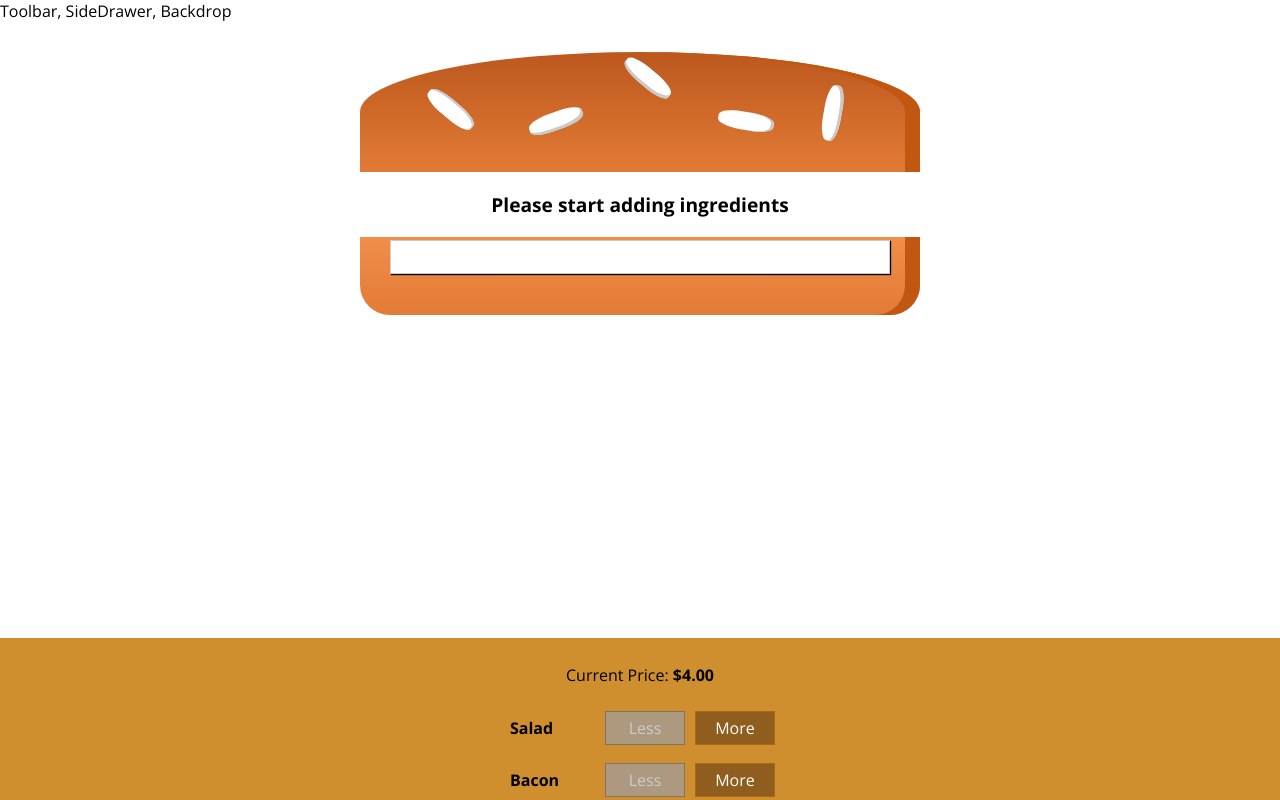
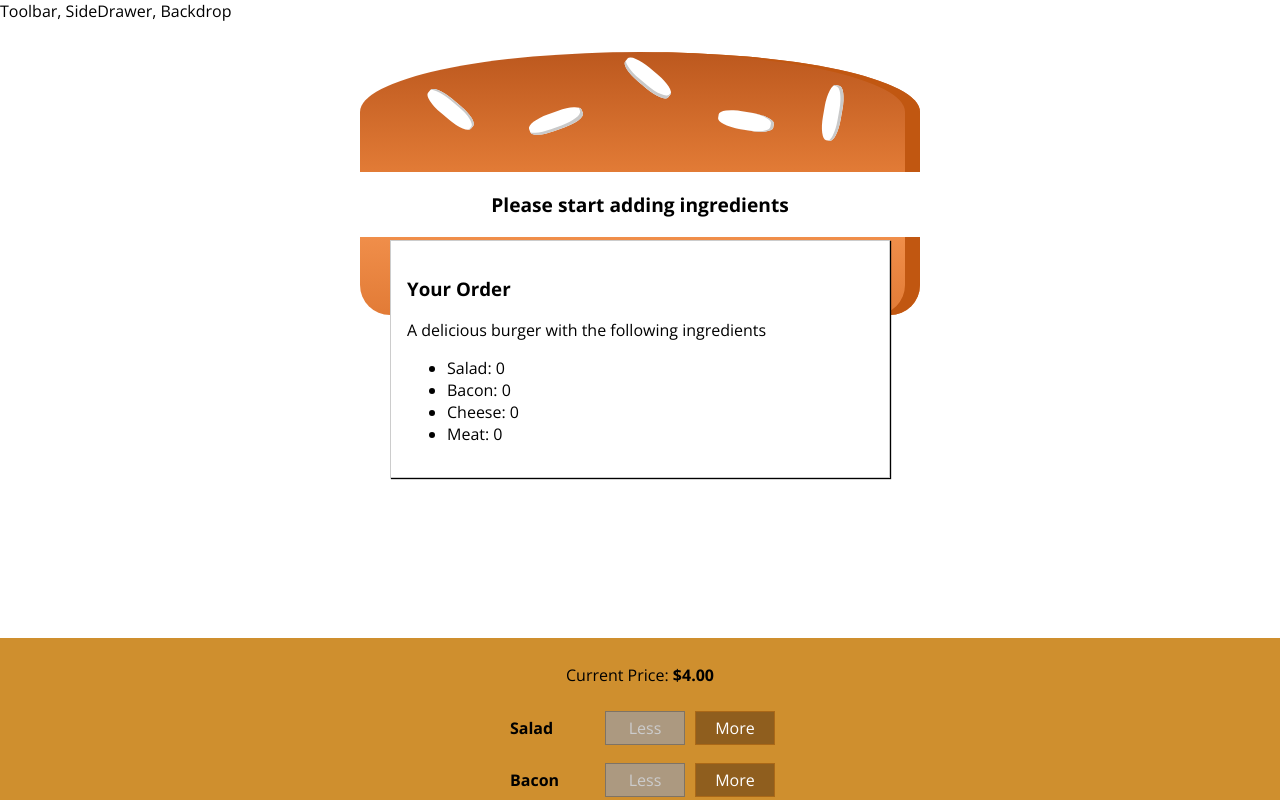
Before and after one commit to dwyfrequency/burgerbuilder, a React (Create React App) app: page / in a window 1280 px wide. Shown: the top 800 px of the page. Built offline with nearby package versions, Linux system fonts and the light colour scheme.

Commit message:
Creating the Order Summary Modal final

```diff
--- a/src/components/Burger/OrderSummary/OrderSummary.js
+++ b/src/components/Burger/OrderSummary/OrderSummary.js
@@ -4,8 +4,8 @@ import Aux from "../../../hoc/Aux";
 const OrderSummary = props => {
   const ingredientSummary = Object.keys(props.ingredients).map(igKey => {
     return (
-      <li>
-        <span style={{ textTransform: "capitalize" }}>{igKey}</span>:
+      <li key={igKey}>
+        <span style={{ textTransform: "capitalize" }}>{igKey}: </span>
         {props.ingredients[igKey]}
       </li>
     );
@@ -18,3 +18,5 @@ const OrderSummary = props => {
     </Aux>
   );
 };
+
+export default OrderSummary;
--- a/src/containers/BurgerBuilder/BurgerBuilder.js
+++ b/src/containers/BurgerBuilder/BurgerBuilder.js
@@ -3,6 +3,7 @@ import Aux from "../../hoc/Aux";
 import Burger from "../../components/Burger/Burger";
 import BuildControls from "../../components/Burger/BuildControls/BuildControls";
 import Modal from "../../components/UI/Modal/Modal";
+import OrderSummary from "../../components/Burger/OrderSummary/OrderSummary";
 
 const INGREDIENT_PRICES = {
   salad: 0.5,
@@ -76,7 +77,9 @@ class BurgerBuilder extends Component {
     }
     return (
       <Aux>
-        <Modal />
+        <Modal>
+          <OrderSummary ingredients={ingredients} />
+        </Modal>
         <Burger ingredients={ingredients} />
         <BuildControls
           ingredientAdded={this.addIngredientHandler}
```
